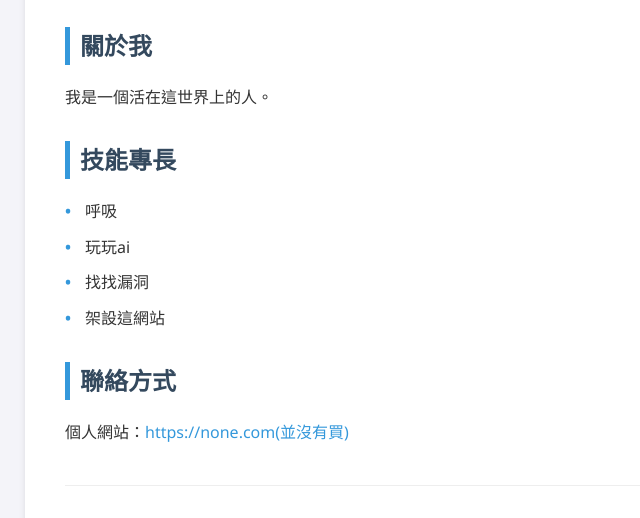
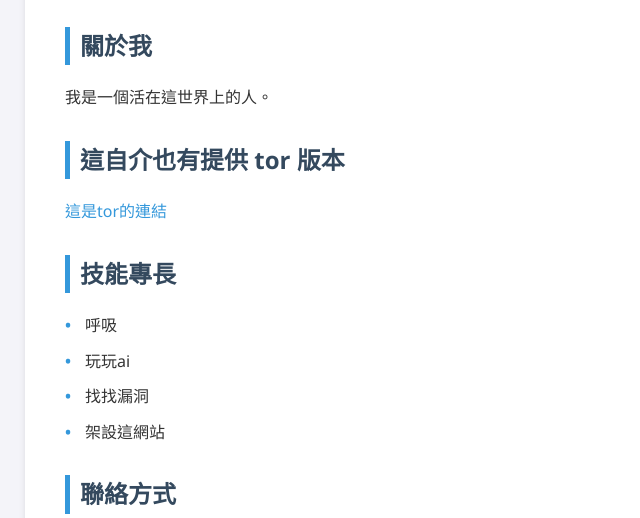
Before and after one commit to weiwei54321/weiwei54321.github.io, a plain HTML site: page index.html in a window 1280 px wide. Shown: the part 251-769 px from the top of the page, without its empty margins (175-815 px from the left). Drawn offline with Linux system fonts and the light colour scheme.

Commit message:
Add Tor version section to index.html

```diff
--- a/index.html
+++ b/index.html
@@ -107,6 +107,11 @@
             <p>我是一個活在這世界上的人。</p>
         </section>
 
+        <section id="tor">
+            <h2>這自介也有提供 tor 版本</h2>
+            <a href="http://qmnutgllua2zgfcv3c47qo7l7zagcqnomvyovfttpwoak5qnmudahvad.onion/">這是tor的連結</a>
+        </section>
+
         <section id="skills">
             <h2>技能專長</h2>
             <ul>
```
